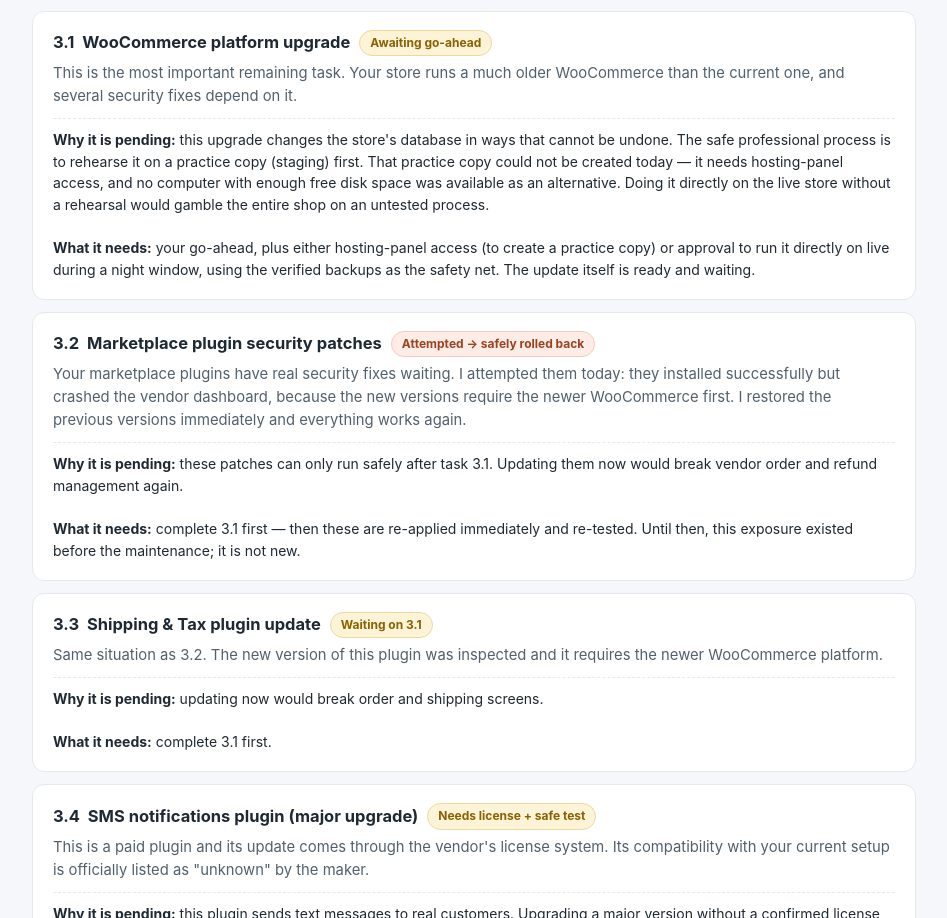
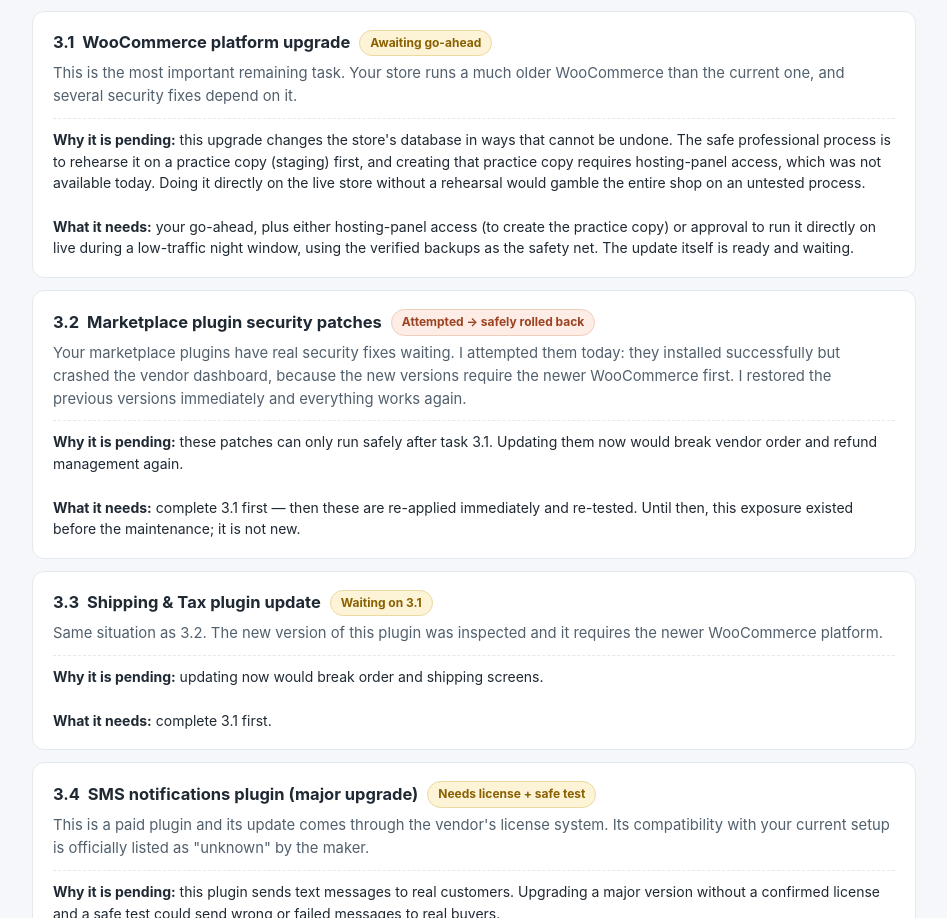
Before and after one commit to mdhemalakanda/dirigible-site-audit, a plain HTML site: page index.html in a window 1280 px wide. Shown: the part 2390-3308 px from the top of the page, without its empty margins (166-1113 px from the left). Drawn offline with Linux system fonts and the light colour scheme.

Commit message:
Wording: keep WooCommerce-upgrade reason client-side only (staging needs hosting-panel access)
Co-Authored-By: Claude Code <noreply@anthropic.com>

```diff
--- a/index.html
+++ b/index.html
@@ -144,7 +144,7 @@
 <div class="card">
   <h3>3.1 &nbsp;WooCommerce platform upgrade <span class="pill p-wait">Awaiting go-ahead</span></h3>
   <p>This is the most important remaining task. Your store runs a much older WooCommerce than the current one, and several security fixes depend on it.</p>
-  <div class="why"><b>Why it is pending:</b> this upgrade changes the store's database in ways that cannot be undone. The safe professional process is to rehearse it on a practice copy (staging) first. That practice copy could not be created today — it needs hosting-panel access, and no computer with enough free disk space was available as an alternative. Doing it directly on the live store without a rehearsal would gamble the entire shop on an untested process.<br><br><b>What it needs:</b> your go-ahead, plus either hosting-panel access (to create a practice copy) or approval to run it directly on live during a night window, using the verified backups as the safety net. The update itself is ready and waiting.</div>
+  <div class="why"><b>Why it is pending:</b> this upgrade changes the store's database in ways that cannot be undone. The safe professional process is to rehearse it on a practice copy (staging) first, and creating that practice copy requires hosting-panel access, which was not available today. Doing it directly on the live store without a rehearsal would gamble the entire shop on an untested process.<br><br><b>What it needs:</b> your go-ahead, plus either hosting-panel access (to create the practice copy) or approval to run it directly on live during a low-traffic night window, using the verified backups as the safety net. The update itself is ready and waiting.</div>
 </div>
 
 <div class="card">
```
